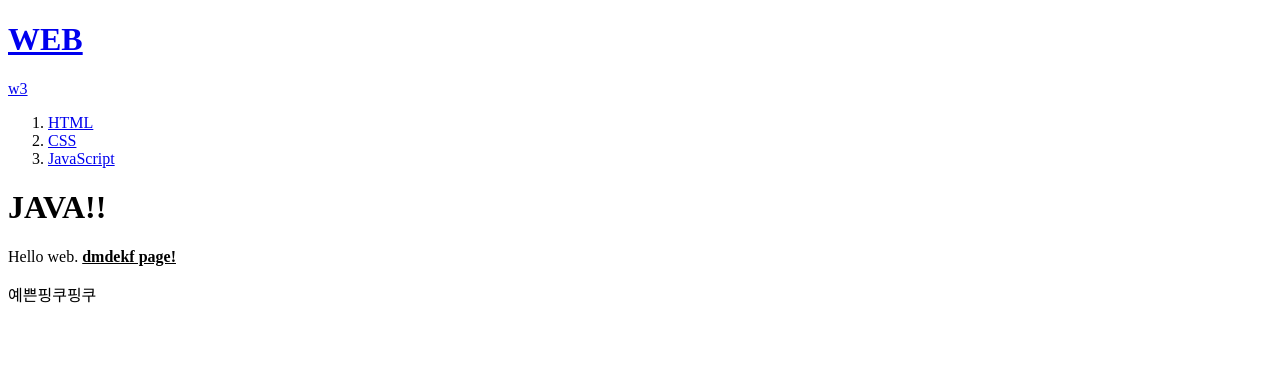
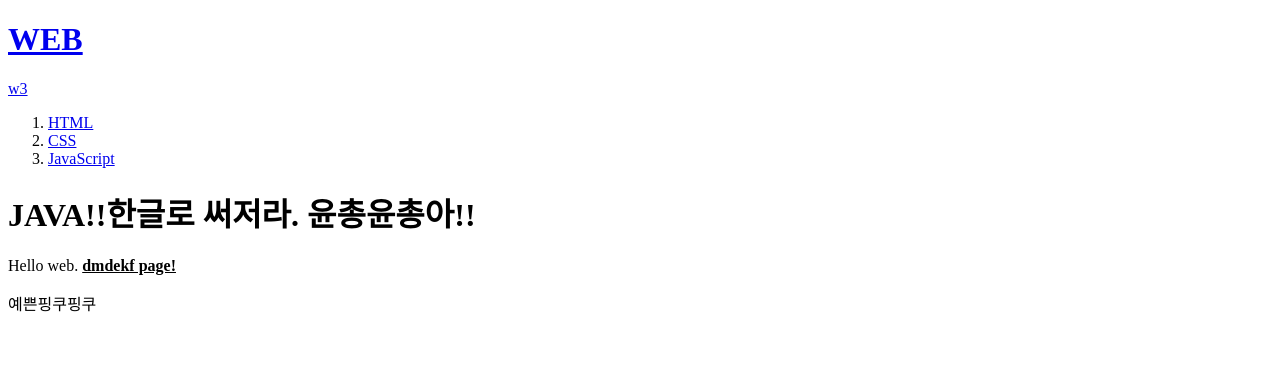
Before and after one commit to dmdekf/web201808, a plain HTML site: page 3.html in a window 1280 px wide. Shown: the top 378 px of the page. Drawn offline with Linux system fonts and the light colour scheme.

Commit message:
Update 3.html

```diff
--- a/3.html
+++ b/3.html
@@ -13,7 +13,7 @@
         <li><a href="2.html" title="css">CSS</a></li>
         <li><a href="3.html" title="java">JavaScript</a></li>
     </ol>
-    <h1>JAVA!!</h1>
+    <h1>JAVA!!한글로 써저라. 윤총윤총아!!</h1>
     Hello web. <strong><u>dmdekf page!</u></strong>
 
     <p>예쁜핑쿠핑쿠 </p>
```
